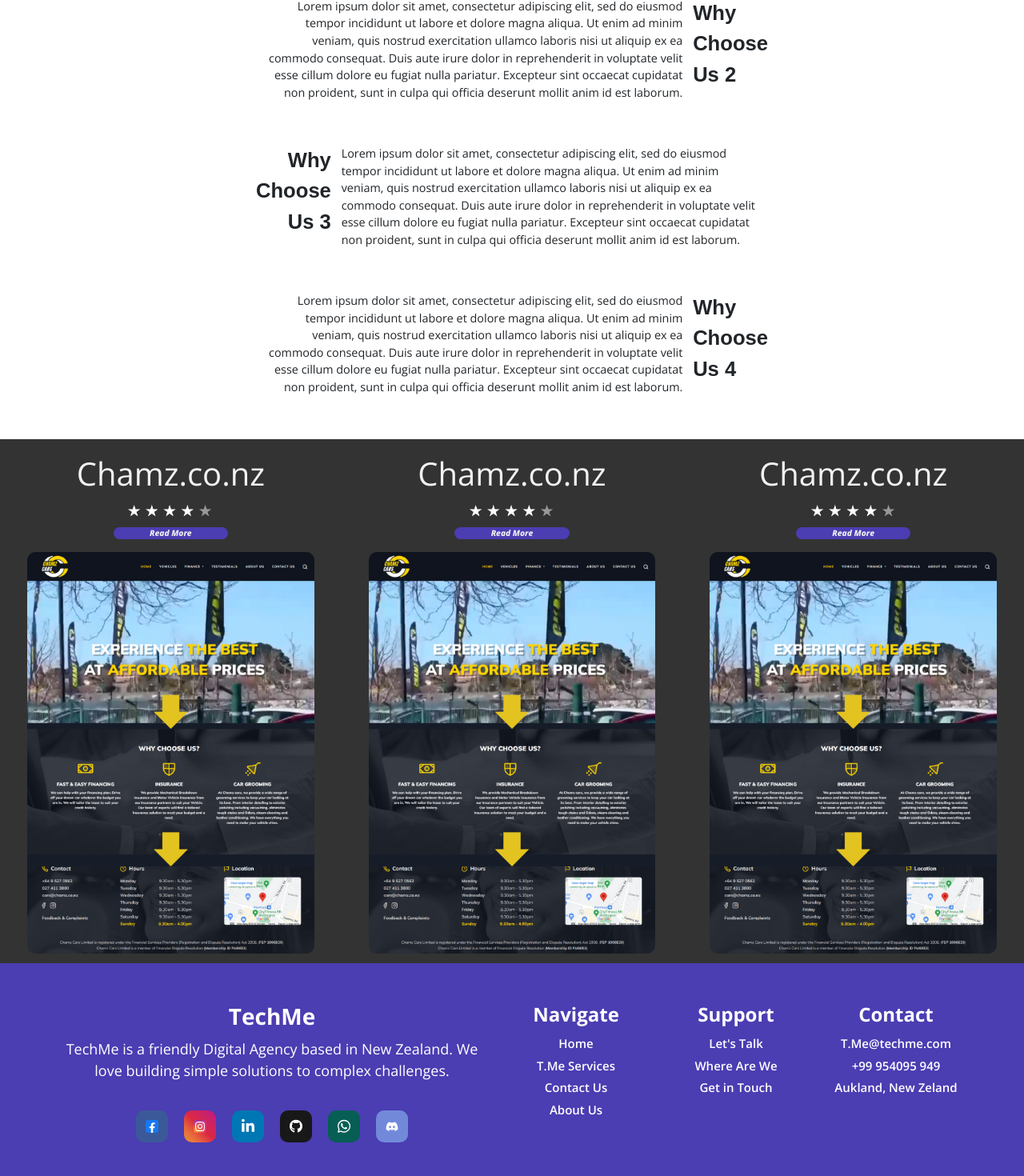
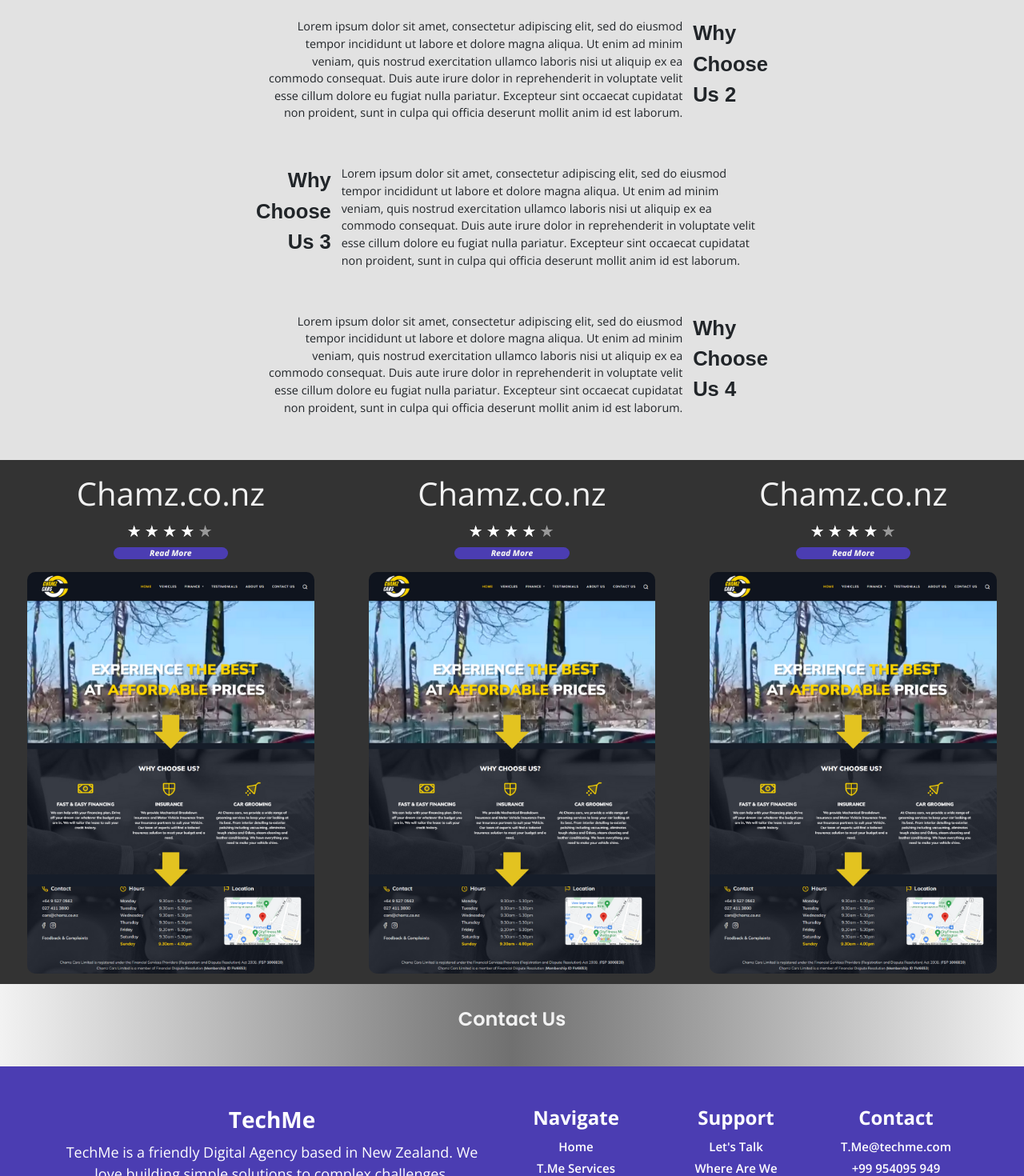
Before and after one commit to baayesh/TechMe, a React (Create React App) app: page / in a window 1280 px wide. Shown: the part 2343-3813 px from the top of the page at 80% size. Built offline with nearby package versions, Linux system fonts and the light colour scheme; a web font is replaced by a local one.

Commit message:
Add Contact us to home page

```diff
--- a/src/App.js
+++ b/src/App.js
@@ -12,6 +12,7 @@ import Hero from "./pages/Home/Hero/Hero";
 import Services from "./pages/Home/Services/Services";
 import WhyChooseUs from "./pages/Home/WhyChooseUs/WhyChooseUs";
 import CustomerReviews from "./pages/Home/Customer Reviews/CustomerReviews";
+import ContactUs from "./pages/Home/Contact Us/ContactUs";
 
 
 
@@ -28,6 +29,7 @@ function App() {
               <Services/>
               <WhyChooseUs/>
               <CustomerReviews/>
+              <ContactUs/>
             </Route>
             <Route path="/contact-us">
               <Contacts />
--- /dev/null
+++ b/src/pages/Home/Contact Us/ContactUs.css
@@ -0,0 +1,24 @@
+.hm-cus-mdiv{
+   padding-top: 2%;
+   padding-bottom: 2%;
+   background: linear-gradient(to right, #f2f2f2, #707070, #f2f2f2);
+
+}
+
+.hm-cus-mdiv p{
+    font-family: Poppins;
+    font-weight: 600;
+    color:#f2f2f2;
+    font-size: 1.5rem;
+    transition: color 0.5s ease;
+
+
+}
+.hm-cus-mdiv p:hover{
+    font-family: Poppins;
+    font-weight: 600;
+    color:#4b3db2;
+    font-size: 1.5rem;
+    cursor: pointer;
+
+}
--- /dev/null
+++ b/src/pages/Home/Contact Us/ContactUs.jsx
@@ -0,0 +1,15 @@
+import React from 'react';
+import Button from '../../../components/Button/Button';
+import '../Contact Us/ContactUs.css'
+
+const ContactUs = () => {
+  return (
+    <div>
+        <div className='hm-cus-mdiv'>
+            <p>Contact Us</p>
+        </div>
+    </div>
+  )
+}
+
+export default ContactUs
--- a/src/pages/Home/WhyChooseUs/WhyChooseUs.css
+++ b/src/pages/Home/WhyChooseUs/WhyChooseUs.css
@@ -1,3 +1,8 @@
+.hm-why-choose-mdiv{
+    background-color: rgba(112,112, 112, 0.2);
+    margin-top: 2%;
+}
+
 .hm-why-choose-titlediv{
     display: flex;
     flex-direction: row;
--- a/src/pages/Home/WhyChooseUs/WhyChooseUs.jsx
+++ b/src/pages/Home/WhyChooseUs/WhyChooseUs.jsx
@@ -4,12 +4,10 @@ import whyChooseUs from "../../../Assets/Home/WhyChooseUs/WhyChooseUs.png";
 
 const WhyChooseUs = () => {
   return (
-    <div>
+    <div className="hm-why-choose-mdiv">
       <div className="hm-why-choose-titlediv">
-
-            <h3>WE CAN DO it together</h3>
-          </div>
-
+        <h3>WE CAN DO it together</h3>
+      </div>
 
       {/* Start of the content */}
 
@@ -20,9 +18,7 @@ const WhyChooseUs = () => {
               <p>{d.title1}</p>
             </div>
             <div className="hm-why-choose-contentdiv">
-              <p>
-              {d.content1}
-              </p>
+              <p>{d.content1}</p>
             </div>
           </div>
 
@@ -31,15 +27,10 @@ const WhyChooseUs = () => {
               <p>{d.content2}</p>
             </div>
             <div className="hm-why-choose-contenttitlediv2">
-              <p>
-              {d.title2}
-              </p>
+              <p>{d.title2}</p>
             </div>
           </div>
-
         </div>
-
-
       ))}
     </div>
   );
@@ -52,7 +43,7 @@ const whyChooseUsCont = [
       "Lorem ipsum dolor sit amet, consectetur adipiscing elit, sed do eiusmod tempor incididunt ut labore et dolore magna aliqua. Ut enim ad minim veniam, quis nostrud exercitation ullamco laboris nisi ut aliquip ex ea commodo consequat. Duis aute irure dolor in reprehenderit in voluptate velit esse cillum dolore eu fugiat nulla pariatur. Excepteur sint occaecat cupidatat non proident, sunt in culpa qui officia deserunt mollit anim id est laborum.",
     title2: "Why Choose Us 2",
     content2:
-        "Lorem ipsum dolor sit amet, consectetur adipiscing elit, sed do eiusmod tempor incididunt ut labore et dolore magna aliqua. Ut enim ad minim veniam, quis nostrud exercitation ullamco laboris nisi ut aliquip ex ea commodo consequat. Duis aute irure dolor in reprehenderit in voluptate velit esse cillum dolore eu fugiat nulla pariatur. Excepteur sint occaecat cupidatat non proident, sunt in culpa qui officia deserunt mollit anim id est laborum.",
+      "Lorem ipsum dolor sit amet, consectetur adipiscing elit, sed do eiusmod tempor incididunt ut labore et dolore magna aliqua. Ut enim ad minim veniam, quis nostrud exercitation ullamco laboris nisi ut aliquip ex ea commodo consequat. Duis aute irure dolor in reprehenderit in voluptate velit esse cillum dolore eu fugiat nulla pariatur. Excepteur sint occaecat cupidatat non proident, sunt in culpa qui officia deserunt mollit anim id est laborum.",
   },
   {
     title1: "Why Choose Us 3",
@@ -60,9 +51,8 @@ const whyChooseUsCont = [
       "Lorem ipsum dolor sit amet, consectetur adipiscing elit, sed do eiusmod tempor incididunt ut labore et dolore magna aliqua. Ut enim ad minim veniam, quis nostrud exercitation ullamco laboris nisi ut aliquip ex ea commodo consequat. Duis aute irure dolor in reprehenderit in voluptate velit esse cillum dolore eu fugiat nulla pariatur. Excepteur sint occaecat cupidatat non proident, sunt in culpa qui officia deserunt mollit anim id est laborum.",
     title2: "Why Choose Us 4",
     content2:
-        "Lorem ipsum dolor sit amet, consectetur adipiscing elit, sed do eiusmod tempor incididunt ut labore et dolore magna aliqua. Ut enim ad minim veniam, quis nostrud exercitation ullamco laboris nisi ut aliquip ex ea commodo consequat. Duis aute irure dolor in reprehenderit in voluptate velit esse cillum dolore eu fugiat nulla pariatur. Excepteur sint occaecat cupidatat non proident, sunt in culpa qui officia deserunt mollit anim id est laborum.",
-  }
+      "Lorem ipsum dolor sit amet, consectetur adipiscing elit, sed do eiusmod tempor incididunt ut labore et dolore magna aliqua. Ut enim ad minim veniam, quis nostrud exercitation ullamco laboris nisi ut aliquip ex ea commodo consequat. Duis aute irure dolor in reprehenderit in voluptate velit esse cillum dolore eu fugiat nulla pariatur. Excepteur sint occaecat cupidatat non proident, sunt in culpa qui officia deserunt mollit anim id est laborum.",
+  },
 ];
 
-
 export default WhyChooseUs;
```
